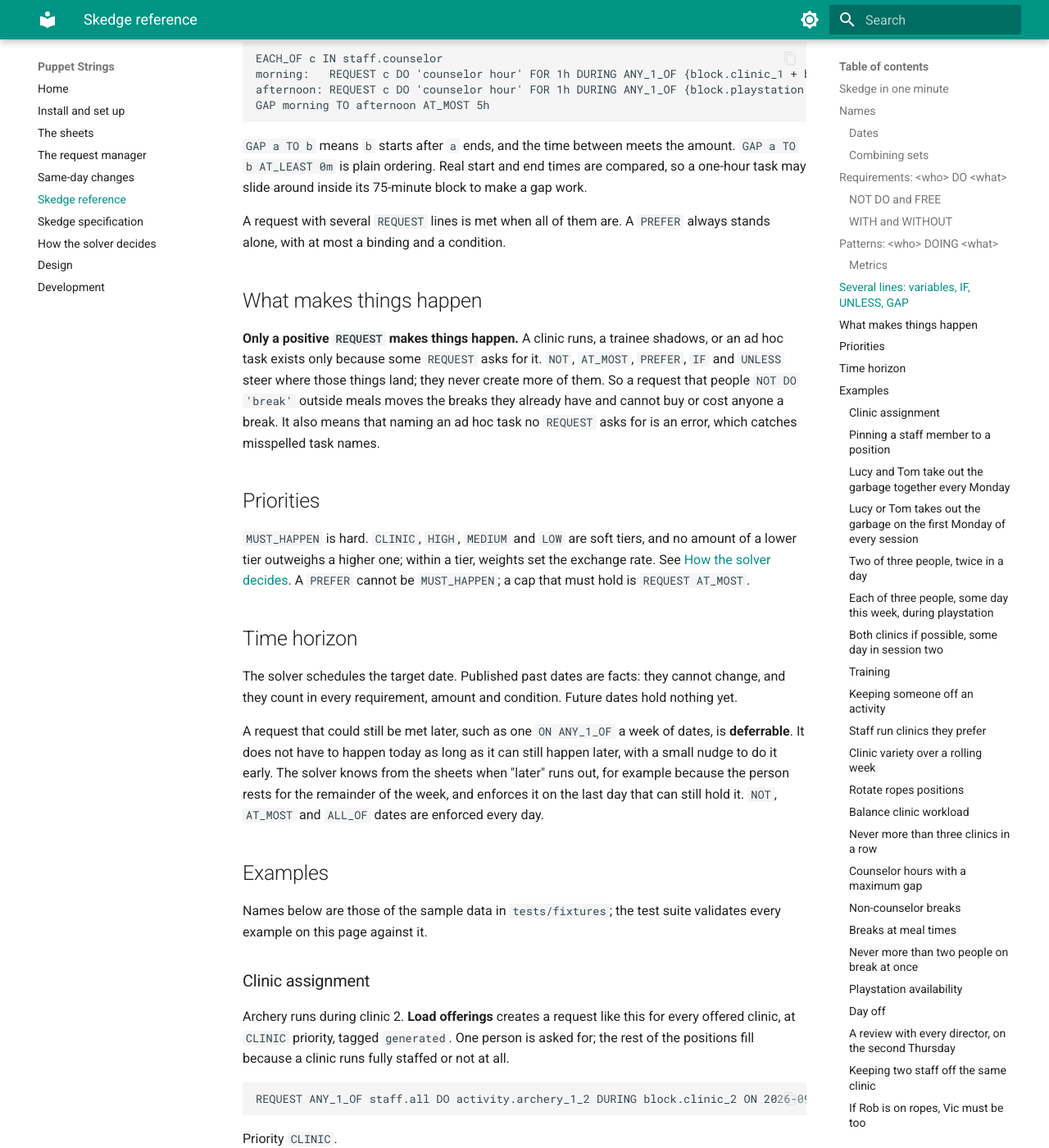
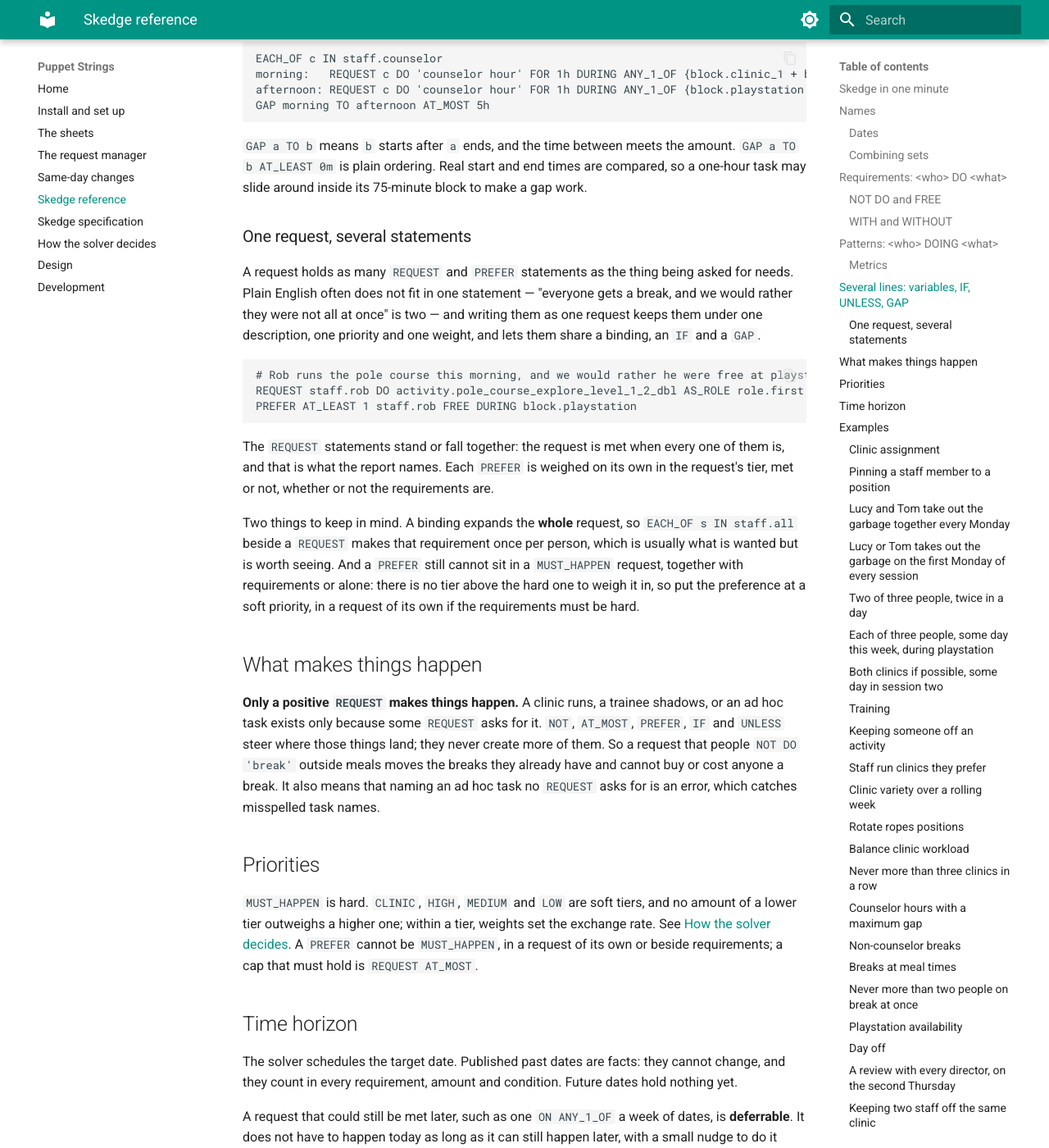
Before and after one commit to Dylan-Puppet-Master/Puppet-Strings, an MkDocs documentation site: the page built from docs/skedge.md, in a window 1280 px wide and 1400 px high, scrolled down 7430 px. Shown: the whole window at 82% size. Built offline with MkDocs 1.6.1 and Material for MkDocs 9.7.7, drawn with Linux system fonts in a browser that asks for light colours.

Commit message:
Let one request hold any number of REQUEST and PREFER statements
Plain English often needs several statements to say one thing, and they belong
under one description, priority and weight. PREFER no longer stands alone: the
compiler splits a declaration into its requirements, which share the sat literal
and are what the report names, and its preferences, which each add their terms in
the declaration's tier afterwards, where _collapse cannot see them.

PREFER in a MUST_HAPPEN block is still refused, and now says why: there is no
tier above the hard one to weigh a preference in.

Co-Authored-By: Claude Opus 5 <noreply@anthropic.com>
Claude-Session: https://claude.ai/code/session_01Djy4X5MxHRgMHjkLQ8C7QD

````diff
--- a/docs/skedge.md
+++ b/docs/skedge.md
@@ -275,8 +275,30 @@ GAP morning TO afternoon AT_MOST 5h
 `GAP a TO b AT_LEAST 0m` is plain ordering. Real start and end times are compared, so a
 one-hour task may slide around inside its 75-minute block to make a gap work.
 
-A request with several `REQUEST` lines is met when all of them are. A `PREFER` always
-stands alone, with at most a binding and a condition.
+### One request, several statements
+
+A request holds as many `REQUEST` and `PREFER` statements as the thing being asked for
+needs. Plain English often does not fit in one statement — "everyone gets a break, and we
+would rather they were not all at once" is two — and writing them as one request keeps
+them under one description, one priority and one weight, and lets them share a binding, an
+`IF` and a `GAP`.
+
+```skedge
+# Rob runs the pole course this morning, and we would rather he were free at playstation.
+REQUEST staff.rob DO activity.pole_course_explore_level_1_2_dbl AS_ROLE role.first DURING ALL_OF {block.clinic_1 + block.clinic_2}
+PREFER AT_LEAST 1 staff.rob FREE DURING block.playstation
+```
+
+The `REQUEST` statements stand or fall together: the request is met when every one of them
+is, and that is what the report names. Each `PREFER` is weighed on its own in the request's
+tier, met or not, whether or not the requirements are.
+
+Two things to keep in mind. A binding expands the **whole** request, so `EACH_OF s IN
+staff.all` beside a `REQUEST` makes that requirement once per person, which is usually
+what is wanted but is worth seeing. And a `PREFER` still cannot sit in a `MUST_HAPPEN`
+request, together with requirements or alone: there is no tier above the hard one to weigh
+it in, so put the preference at a soft priority, in a request of its own if the
+requirements must be hard.
 
 ## What makes things happen
 
@@ -291,8 +313,8 @@ asks for is an error, which catches misspelled task names.
 
 `MUST_HAPPEN` is hard. `CLINIC`, `HIGH`, `MEDIUM` and `LOW` are soft tiers, and no amount
 of a lower tier outweighs a higher one; within a tier, weights set the exchange rate. See
-[How the solver decides](solver.md). A `PREFER` cannot be `MUST_HAPPEN`; a cap that must
-hold is `REQUEST AT_MOST`.
+[How the solver decides](solver.md). A `PREFER` cannot be `MUST_HAPPEN`, in a request of
+its own or beside requirements; a cap that must hold is `REQUEST AT_MOST`.
 
 ## Time horizon
 
````
Also changed, not shown: docs/spec.md (+13 -7 lines), docs/technical-outline.md (+9 -0 lines), 6 other files.
